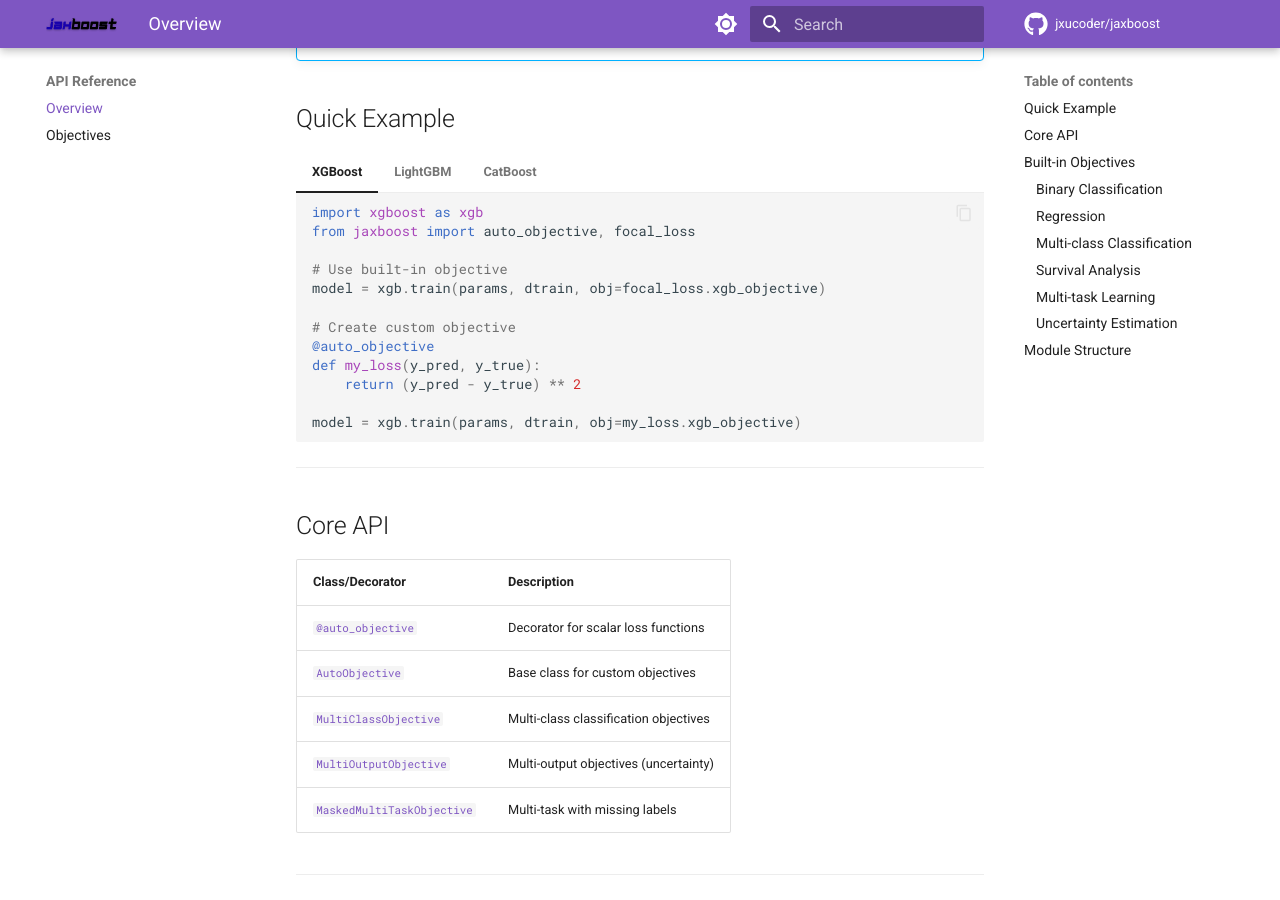
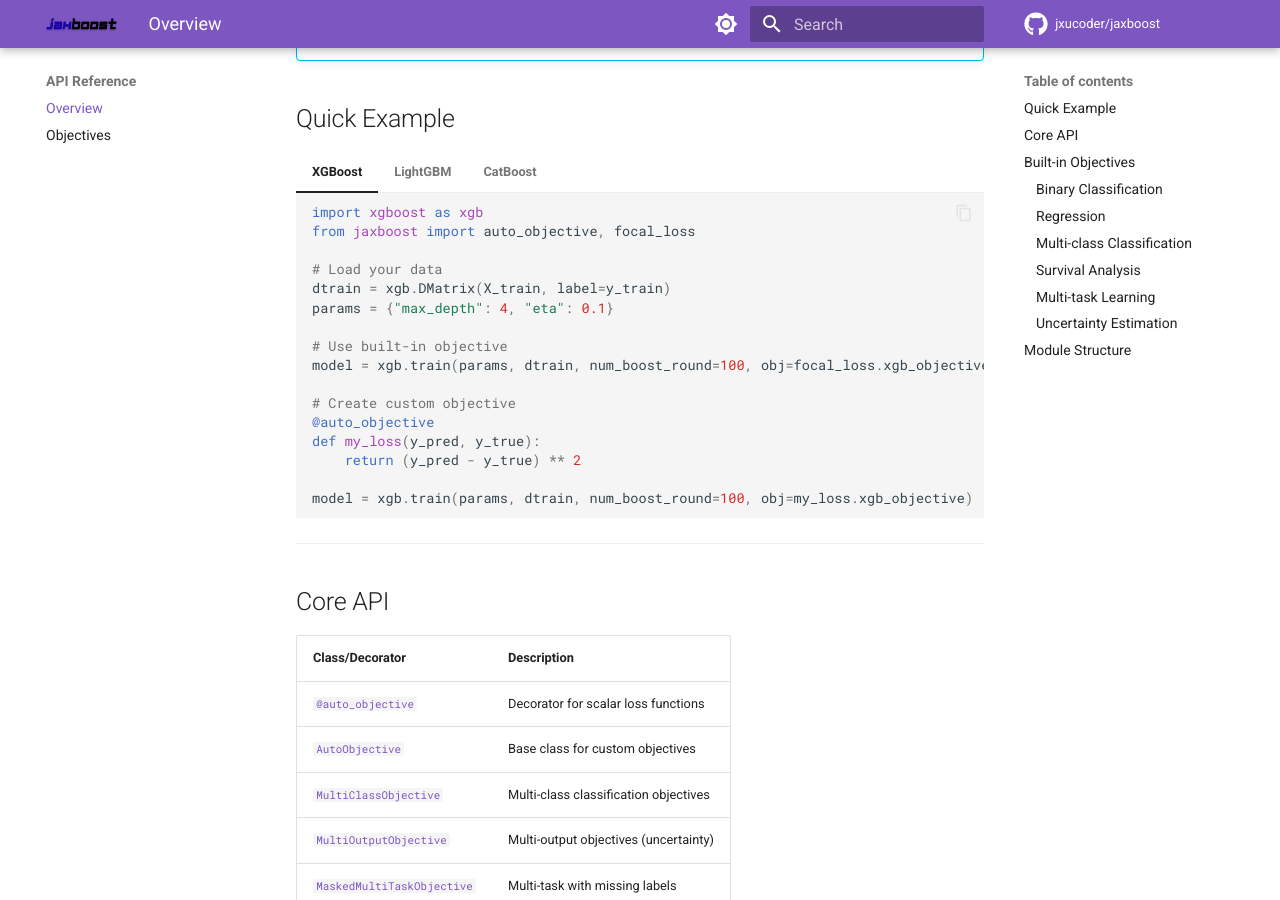
Before and after one commit to jxucoder/jaxboost, an MkDocs documentation site: the page built from docs/api/index.md, in a window 1280 px wide and 900 px high, scrolled down 316 px. Built offline with MkDocs 1.6.1 and Material for MkDocs 9.7.7, drawn with Linux system fonts in a browser that asks for light colours; comment, search, counter and statistics services are not loaded.

Commit message:
docs: fix incomplete examples in API reference
- Add missing params and data setup to XGBoost example
- Add missing params to LightGBM example
- Add complete CatBoost example with parameters
- Add LightGBM custom objective example to quickstart

````diff
--- a/docs/api/index.md
+++ b/docs/api/index.md
@@ -13,15 +13,19 @@ Welcome to the JAXBoost API documentation.
     import xgboost as xgb
     from jaxboost import auto_objective, focal_loss
 
+    # Load your data
+    dtrain = xgb.DMatrix(X_train, label=y_train)
+    params = {"max_depth": 4, "eta": 0.1}
+
     # Use built-in objective
-    model = xgb.train(params, dtrain, obj=focal_loss.xgb_objective)
+    model = xgb.train(params, dtrain, num_boost_round=100, obj=focal_loss.xgb_objective)
 
     # Create custom objective
     @auto_objective
     def my_loss(y_pred, y_true):
         return (y_pred - y_true) ** 2
 
-    model = xgb.train(params, dtrain, obj=my_loss.xgb_objective)
+    model = xgb.train(params, dtrain, num_boost_round=100, obj=my_loss.xgb_objective)
     ```
 
 === "LightGBM"
@@ -31,7 +35,8 @@ Welcome to the JAXBoost API documentation.
     from jaxboost import huber
 
     train_data = lgb.Dataset(X_train, label=y_train)
-    model = lgb.train(params, train_data, fobj=huber.lgb_objective)
+    params = {"max_depth": 4, "learning_rate": 0.1}
+    model = lgb.train(params, train_data, num_boost_round=100, fobj=huber.lgb_objective)
     ```
 
 === "CatBoost"
@@ -40,7 +45,11 @@ Welcome to the JAXBoost API documentation.
     from catboost import CatBoostRegressor
     from jaxboost import huber
 
-    model = CatBoostRegressor(loss_function=huber.catboost_objective)
+    model = CatBoostRegressor(
+        loss_function=huber.catboost_objective,
+        iterations=100,
+        depth=4
+    )
     model.fit(X_train, y_train)
     ```
 
````
Also changed, not shown: docs/getting-started/quickstart.md (+9 -0 lines).
